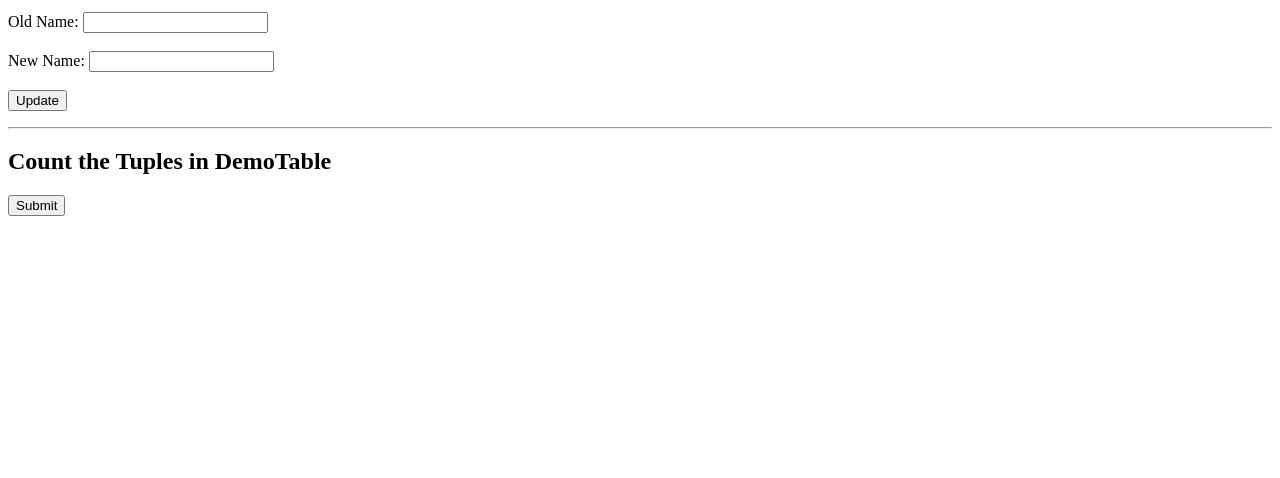
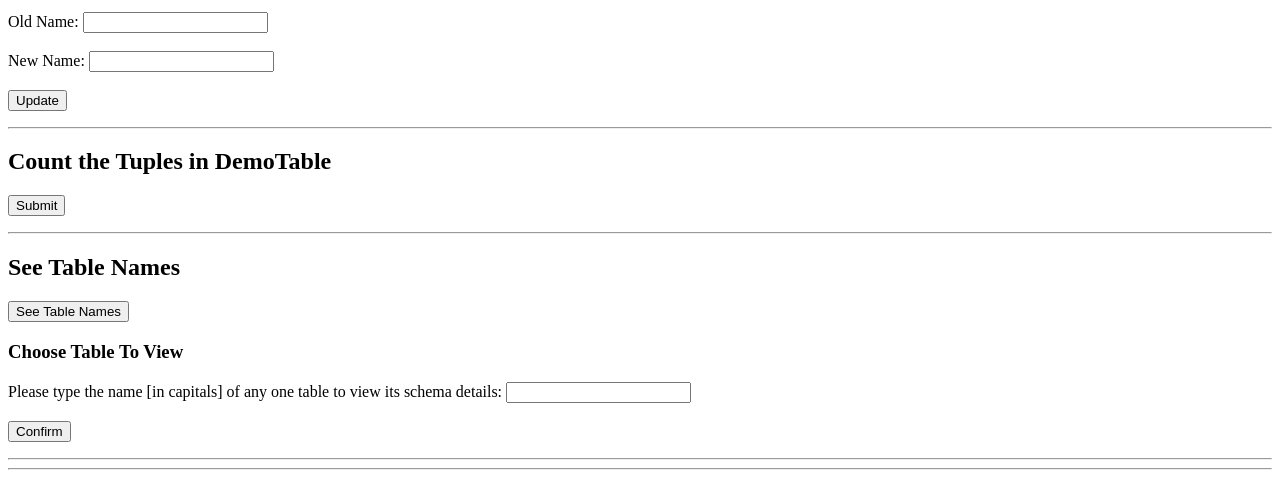
Before and after one commit to zhouflora/transit-db, a PHP site: page /oracle-test.php in a window 1280 px wide. Shown: the part 401-879 px from the top of the page. Before the commit the page ends 617 px from the top, so only its background shows below. Run offline with PHP 8.4, Linux system fonts and the light colour scheme.

Commit message:
added projection draft

```diff
--- a/app/oracle-test.php
+++ b/app/oracle-test.php
@@ -62,6 +62,28 @@
             <input type="hidden" id="countTupleRequest" name="countTupleRequest">
             <input type="submit" name="countTuples"></p>
         </form>
+
+        <hr />
+
+        <h2>See Table Names</h2>
+        <form method="GET" action="oracle-test.php"> <!--refresh page when submitted-->
+            <input type="hidden" id="projectionQueryRequest" name="projectionQueryRequest">
+            <input type="submit" value="See Table Names" name="viewTableNames"></p>
+        </form>
+
+        <h3>Choose Table To View</h3>
+        <form method="GET" action="oracle-test.php"> <!--refresh page when submitted-->
+            <input type="hidden" id="tableSchemaRequest" name="tableSchemaRequest">
+
+            Please type the name [in capitals] of any one table to view its schema details:
+            <input type="text" name="tabName"> <br /><br />
+
+            <input type="submit" value="Confirm" name="viewTableSchema"></p>
+        </form>
+
+        <hr />
+
+<hr />
 
         <?php
 		//this tells the system that it's no longer just parsing html; it's now parsing PHP
@@ -224,6 +246,31 @@
             }
         }
 
+        function handleProjectTableNamesRequest() {
+            global $db_conn;
+            $count = 1;
+
+            $result = executePlainSQL("SELECT table_name FROM user_tables");
+
+            echo "Names of tables in this database: " ."<br>";
+            while ($row = oci_fetch_array($result, OCI_BOTH)) {
+                echo "<br>" . $count . ": " . $row[0] . "<br>";
+                $count++;
+            }
+        }
+
+        function handleTableSchemaRequest() {
+            global $db_conn;
+            $tabName = $_GET['tabName'];
+
+            $result = executePlainSQL("SELECT column_name from ALL_TAB_COLUMNS WHERE table_name='$tabName'");
+
+            echo "The data from this table includes: " . "<br>";
+            while ($row = oci_fetch_array($result, OCI_BOTH)) {
+                echo "<br>" . $row[0] . "<br>";
+            }
+        }
+
         // HANDLE ALL POST ROUTES
 	// A better coding practice is to have one method that reroutes your requests accordingly. It will make it easier to add/remove functionality.
         function handlePOSTRequest() {
@@ -246,6 +293,10 @@
             if (connectToDB()) {
                 if (array_key_exists('countTuples', $_GET)) {
                     handleCountRequest();
+                } else if (array_key_exists('viewTableNames', $_GET)) {
+                    handleProjectTableNamesRequest();
+                } else if (array_key_exists('viewTableSchema', $_GET)) {
+                    handleTableSchemaRequest();
                 }
 
                 disconnectFromDB();
@@ -254,7 +305,7 @@
 
 		if (isset($_POST['reset']) || isset($_POST['updateSubmit']) || isset($_POST['insertSubmit'])) {
             handlePOSTRequest();
-        } else if (isset($_GET['countTupleRequest'])) {
+        } else if (isset($_GET['countTupleRequest']) || isset($_GET['projectionQueryRequest']) || isset($_GET['tableSchemaRequest'])) {
             handleGETRequest();
         }
 		?>
```
